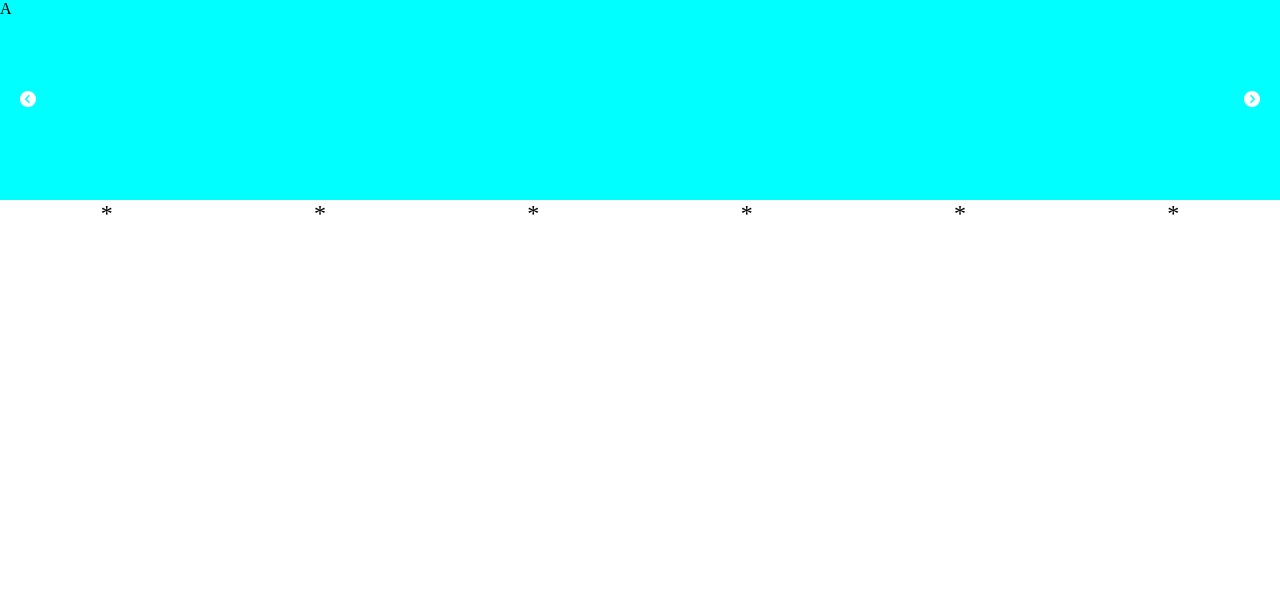
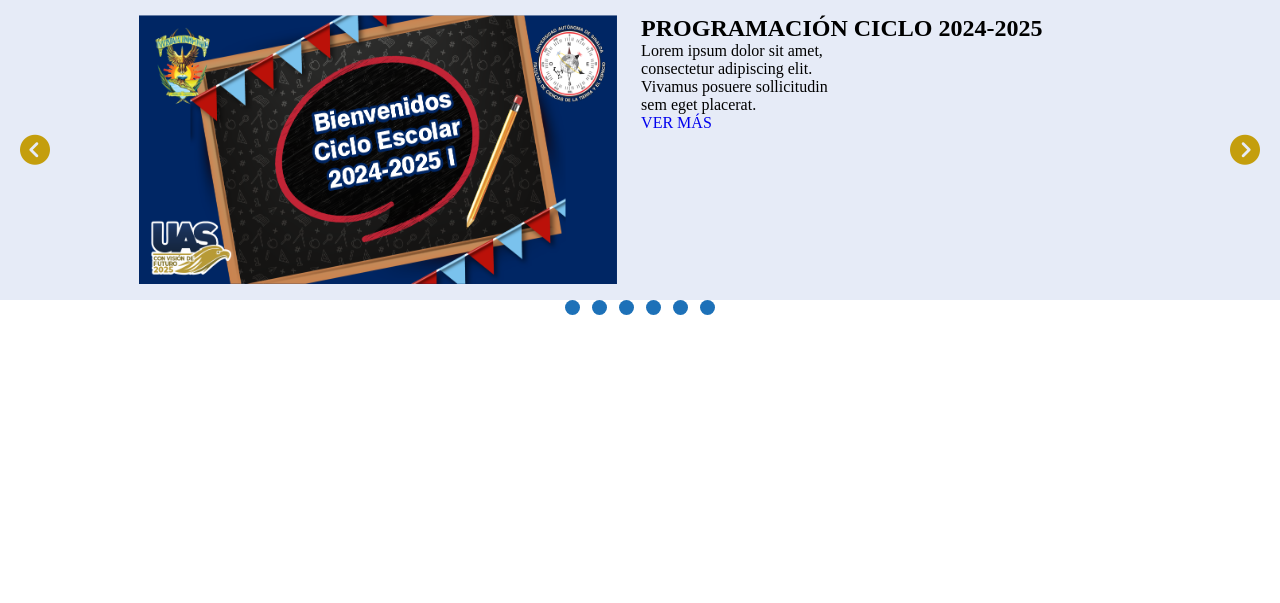
Before and after one commit to Hernandux18/DesarrolloWebFIC, a plain HTML site: page Slider/Slider.html in a window 1280 px wide. Drawn offline with Linux system fonts and the light colour scheme.

Commit message:
Prototipo Carrusel Alan

```diff
--- a/Slider/Slider.css
+++ b/Slider/Slider.css
@@ -4,25 +4,51 @@
         box-sizing: border-box;
     }
 
-#contentItemsCarrusel{
-    height: 200px;
+.contentItemsCarrusel{
+    max-height: 300px;
+    height: 300px;
+    width: 100%;
     overflow: hidden;
 }
 
-
-
 .itemCarrusel{
-    height: 200px;
+    height: 100%;
+    /* max-height: 300px; */
     position: relative;
 }
 
 .tarjetaCarrusel{
-    background-color: aqua;
+    background-color: #e6ebf7;
     height: 100%;
+    padding: 15px;
+}
+
+.slider-box .container{
+    display: flex;
+    justify-content: center;
+    margin: 0 auto;
+}
+
+.col-img{
+    padding: 0 12px;
+}
+
+.col-img img{
+    width: 478.22px;
+    height: 269px;
+}
+
+.col-cont {
+    padding: 0 12px;
+}
+
+.col-cont p {
+    display: block;
+    width: 500px;
+    max-width: 40%;
 }
 
 .flechasCarrusel{
-    height: 100%;
     position: absolute;
     top: 0;
     height: 100%;
@@ -33,50 +59,35 @@
     padding: 20px;
 }
 
-#tarjetaCarrusel-1{
-    background-color: aqua;
+a{
+    text-decoration: none;
 }
 
-#tarjetaCarrusel-2{
-    background-color: rgb(56, 85, 110);
+i {
+    font-size: 30px;
+    color: #c49e0d;
 }
 
-#tarjetaCarrusel-3{
-    background-color: rgb(234, 142, 23);
-}
-
-#tarjetaCarrusel-4{
-    background-color: aquamarine;
-}
-
-#tarjetaCarrusel-5{
-    background-color: rgb(223, 223, 123);
-}
-
-#tarjetaCarrusel-6{
-    background-color: gray;
-}
-
-a{
-    text-decoration: none;
-    color: white;
-}
-
-#contePuntos{
+.contePuntos{
     display: flex;
-    justify-content: space-around;
+    justify-content: center;
+    column-gap: 12px;
+    max-height: 10%;
+    max-width: 90%;
+    margin: 0 auto;
 }
 
 a{
     text-decoration: none;
 }
 
-i{
-    color: rgb(255, 255, 255);
+.contePuntos > a {
+    width: 15px;
+    height: 15px;
+    border-radius: 50%;
+    background-color: #1d71b8;
 }
 
-#contePuntos > a{
-    font-size: 1.5em;
-    font-style: none;
-    color: black;
+.contePuntos > a:hover{
+    background-color: #003595;
 }
--- a/Slider/Slider.html
+++ b/Slider/Slider.html
@@ -11,10 +11,21 @@
 
 </head>
 <body>
-    <div id="contentItemsCarrusel">
+    <div class="contentItemsCarrusel">
     <div class="itemCarrusel" id="itemCarrusel-1">
-        <div class="tarjetaCarrusel" id="tarjetaCarrusel-1">
-            A
+        <div class="tarjetaCarrusel">
+            <div class="slider-box">
+                <div class="container">
+                    <div class="col-img">
+                        <img width="478.22px" height="269px" src="../assets/media/imagenes/PLANTILLA-CONVOCATORIAS-2023-1.png" alt="Bienvenida Ciclo Escolar 2025-2025 UAS" >
+                    </div>
+                    <div class="col-cont">
+                        <h2>PROGRAMACIÓN CICLO 2024-2025</h2>
+                        <p>Lorem ipsum dolor sit amet, consectetur adipiscing elit. Vivamus posuere sollicitudin sem eget placerat.</p>
+                        <a href="#">VER MÁS</a>
+                    </div>
+                </div>
+            </div>
         </div>
         <div class="flechasCarrusel">
             <a href="#itemCarrusel-6">
@@ -26,8 +37,19 @@
         </div>
     </div>
     <div class="itemCarrusel" id="itemCarrusel-2">
-        <div class="tarjetaCarrusel" id="tarjetaCarrusel-2">
-            B
+        <div class="tarjetaCarrusel">
+            <div class="slider-box">
+                <div class="container">
+                    <div class="col-img">
+                        <img width="478.22px" height="269px" src="../assets/media/imagenes/PLANTILLA_CONVOCATORIAS-guia-scaled.jpg" alt="GUIA DE INSCRIPCIÓN Y REINSCRIPCIÓN" sizes="(max-height: 350px) 100vw, 350px">
+                    </div>
+                    <div class="col-cont">
+                        <h2>PROGRAMACIÓN CICLO 2024-2025</h2>
+                        <p>Lorem ipsum dolor sit amet, consectetur adipiscing elit. Vivamus posuere sollicitudin sem eget placerat.</p>
+                        <a href="#">VER MÁS</a>
+                    </div>
+                </div>
+            </div>
         </div>
         <div class="flechasCarrusel">
             <a href="#itemCarrusel-1">
@@ -39,8 +61,19 @@
         </div>
     </div>
     <div class="itemCarrusel" id="itemCarrusel-3">
-        <div class="tarjetaCarrusel" id="tarjetaCarrusel-3">
-            C
+        <div class="tarjetaCarrusel">
+            <div class="slider-box">
+                <div class="container">
+                    <div class="col-img">
+                        <img width="478.22px" height="269px" src="../assets/media/imagenes/PLANTILLA_CONVOCATORIAS-13-educativo.jpg" alt="PROGRAMAS EDUCATIVOS" sizes="(max-height: 350px) 100vw, 350px">
+                    </div>
+                    <div class="col-cont">
+                        <h2>PROGRAMACIÓN CICLO 2024-2025</h2>
+                        <p>Lorem ipsum dolor sit amet, consectetur adipiscing elit. Vivamus posuere sollicitudin sem eget placerat.</p>
+                        <a href="#">VER MÁS</a>
+                    </div>
+                </div>
+            </div>
         </div>
         <div class="flechasCarrusel">
             <a href="#itemCarrusel-2">
@@ -52,8 +85,19 @@
         </div>
     </div>
     <div class="itemCarrusel" id="itemCarrusel-4">
-        <div class="tarjetaCarrusel" id="tarjetaCarrusel-4">
-            D
+        <div class="tarjetaCarrusel">
+            <div class="slider-box">
+                <div class="container">
+                    <div class="col-img">
+                        <img width="478.22px" height="269px" src="../assets/media/imagenes/PLANTILLA_CONVOCATORIAS-guia-pago-santander-scaled.jpg" alt="GUIA DE PAGO EN SANTANDER" sizes="(max-height: 350px) 100vw, 350px">
+                    </div>
+                    <div class="col-cont">
+                        <h2>PROGRAMACIÓN CICLO 2024-2025</h2>
+                        <p>Lorem ipsum dolor sit amet, consectetur adipiscing elit. Vivamus posuere sollicitudin sem eget placerat.</p>
+                        <a href="#">VER MÁS</a>
+                    </div>
+                </div>
+            </div>
         </div>
         <div class="flechasCarrusel">
             <a href="#itemCarrusel-3">
@@ -65,8 +109,19 @@
         </div>
     </div>
     <div class="itemCarrusel" id="itemCarrusel-5">
-        <div class="tarjetaCarrusel" id="tarjetaCarrusel-5">
-            E
+        <div class="tarjetaCarrusel">
+            <div class="slider-box">
+                <div class="container">
+                    <div class="col-img">
+                        <img width="478.22px" height="269px" src="../assets/media/imagenes/CONVOCATORIA_GUIA.jpg" alt="GUIA DE CONVOCATORIA">
+                    </div>
+                    <div class="col-cont">
+                        <h2>PROGRAMACIÓN CICLO 2024-2025</h2>
+                        <p>Lorem ipsum dolor sit amet, consectetur adipiscing elit. Vivamus posuere sollicitudin sem eget placerat.</p>
+                        <a href="#">VER MÁS</a>
+                    </div>
+                </div>
+            </div>
         </div>
         <div class="flechasCarrusel">
             <a href="#itemCarrusel-4">
@@ -78,8 +133,19 @@
         </div>
     </div>
     <div class="itemCarrusel" id="itemCarrusel-6">
-        <div class="tarjetaCarrusel" id="tarjetaCarrusel-6">
-            F
+        <div class="tarjetaCarrusel">
+            <div class="slider-box">
+                <div class="container">
+                    <div class="col-img">
+                        <img width="478.22px" height="269px" src="../assets/media/imagenes/PLANTILLA_CONVOCATORIAS-16-ASESORESPAR.jpg" alt="CONVOCATORIA ASESOR PAR" sizes="(max-height: 350px) 100vw, 350px">
+                    </div>
+                    <div class="col-cont">
+                        <h2>PROGRAMACIÓN CICLO 2024-2025</h2>
+                        <p>Lorem ipsum dolor sit amet, consectetur adipiscing elit. Vivamus posuere sollicitudin sem eget placerat.</p>
+                        <a href="#">VER MÁS</a>
+                    </div>
+                </div>
+            </div>
         </div>
         <div class="flechasCarrusel">
             <a href="#itemCarrusel-5">
@@ -91,13 +157,13 @@
         </div>
     </div>
 </div>
-    <div id="contePuntos">
-        <a href="#itemCarrusel-1">*</a>
-        <a href="#itemCarrusel-2">*</a>
-        <a href="#itemCarrusel-3">*</a>
-        <a href="#itemCarrusel-4">*</a>
-        <a href="#itemCarrusel-5">*</a>
-        <a href="#itemCarrusel-6">*</a>
+    <div class="contePuntos">
+        <a href="#itemCarrusel-1"></a>
+        <a href="#itemCarrusel-2"></a>
+        <a href="#itemCarrusel-3"></a>
+        <a href="#itemCarrusel-4"></a>
+        <a href="#itemCarrusel-5"></a>
+        <a href="#itemCarrusel-6"></a>
     </div>
 </body>
 </html>
```
